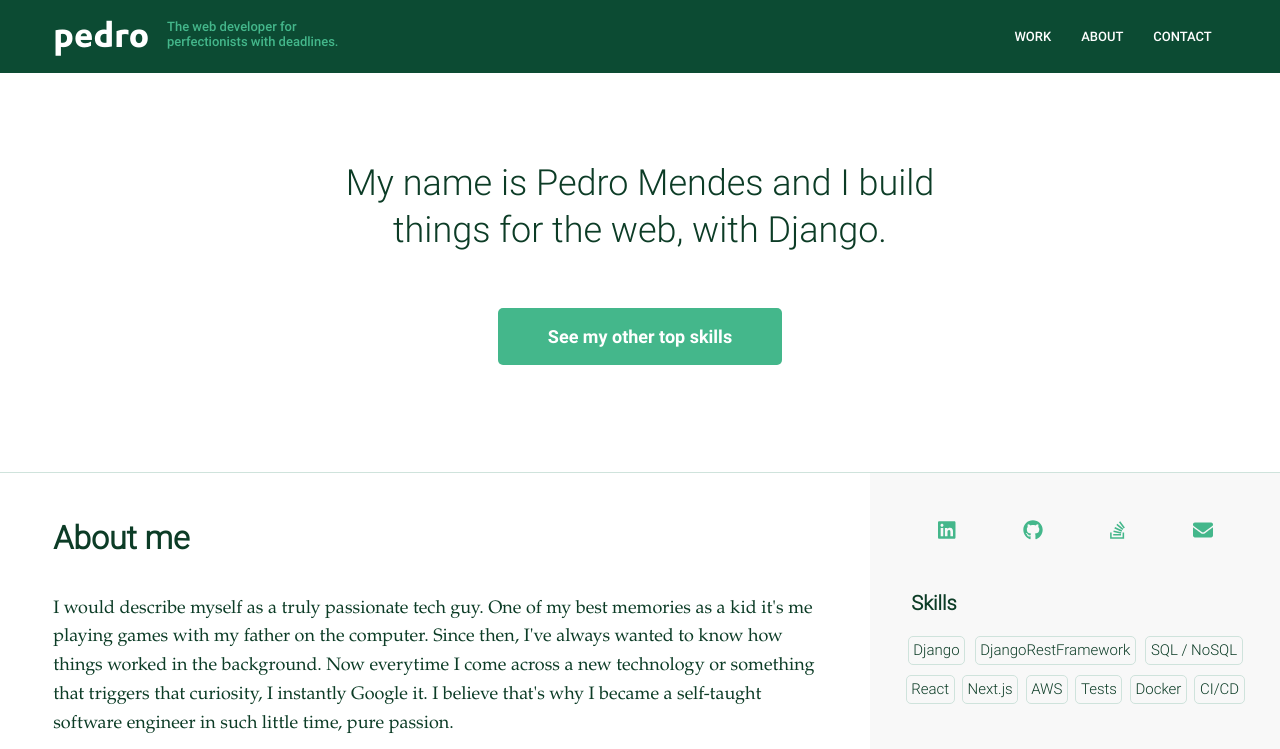
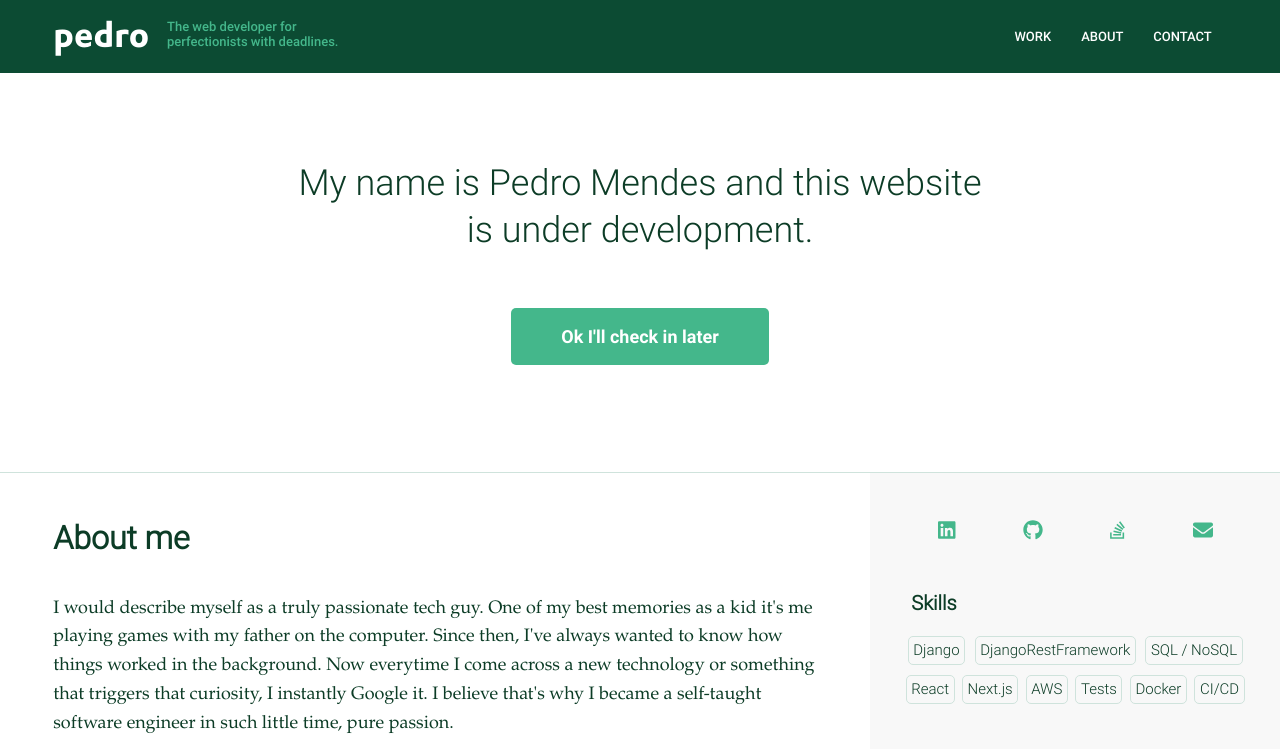
Before and after one commit to p-schlickmann/mendespedro.dev, a Next.js app: page / in a window 1280 px wide. Shown: the top 749 px of the page. Built offline with nearby package versions, Linux system fonts and the light colour scheme.

Commit message:
added under development notice

```diff
--- a/pages/index.js
+++ b/pages/index.js
@@ -31,11 +31,13 @@ export default function Home() {
               <div className={styles.copyBanner}>
                   <p className={styles.bannerText}>
                       <em>
-                          My name is Pedro Mendes and I build <br/> things for the web, with Django.
+                          {/*My name is Pedro Mendes and I build things for the web, with Django.*/}
+                          My name is Pedro Mendes and this website is under development.
                       </em>
                   </p>
                   <p>
-                      <a href={'#about'} className={styles.bannerButton}>See my other top skills</a>
+                      <a href={'#about'} className={styles.bannerButton}>Ok I'll check in later</a>
+                      {/*See my other top skills*/}
                   </p>
               </div>
               <div className={styles.secondaryContainer} id={'about'}>
--- a/styles/Home.module.css
+++ b/styles/Home.module.css
@@ -9,7 +9,7 @@
 }
 
 .copyBanner p {
-  max-width: 700px;
+  max-width: 690px;
   margin: 2.3rem auto 1.1rem;
 }
 
```
